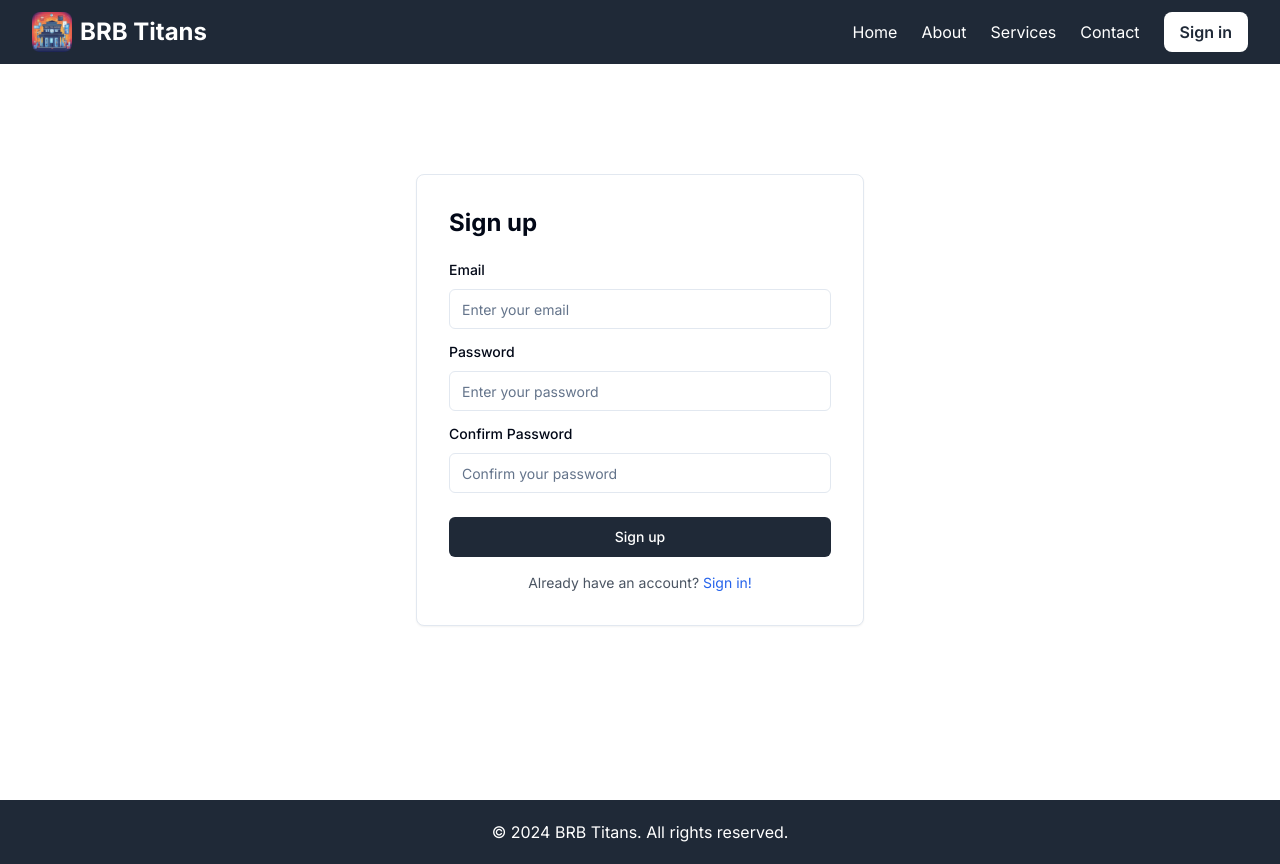
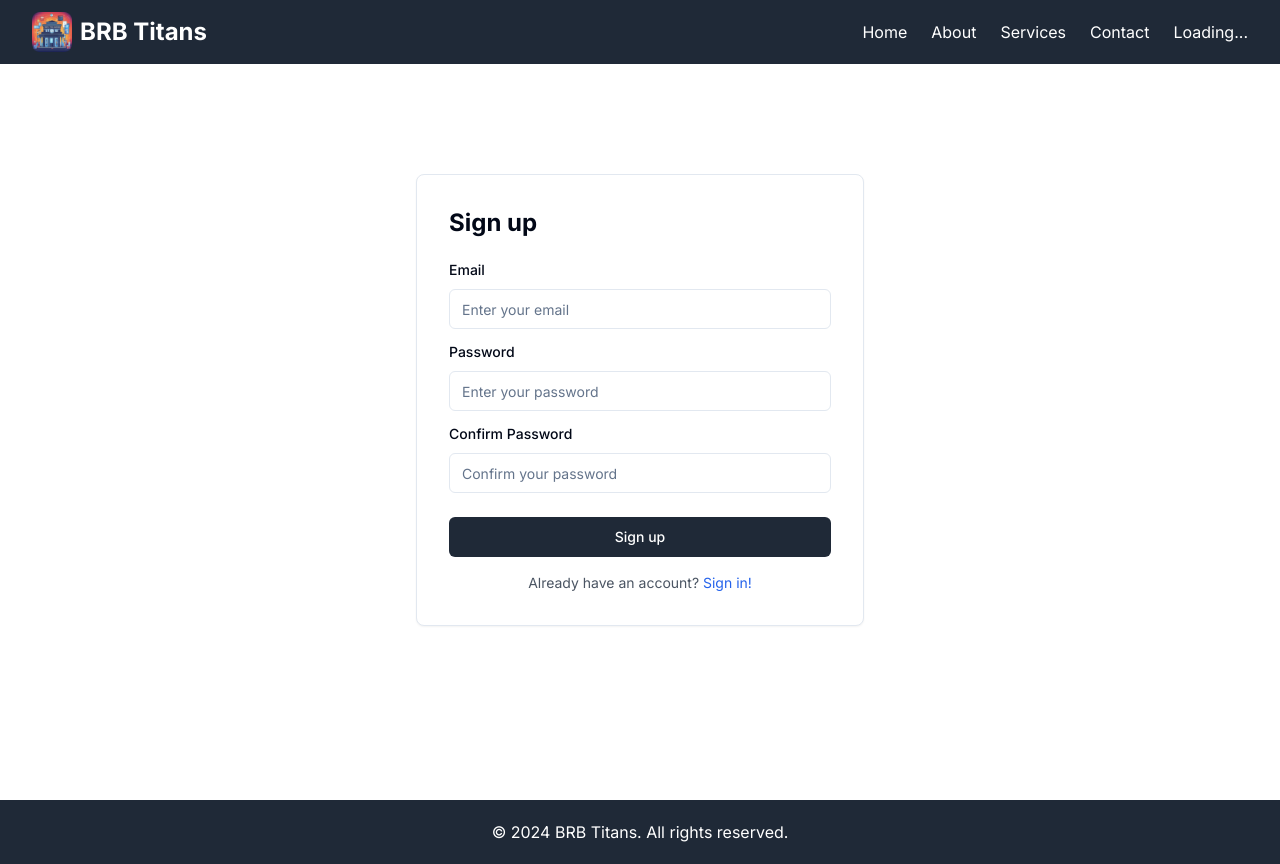
Before and after one commit to Shavkatjon-O/BRB_Hackcelerator_2024_Frontend, a Next.js app: page /sign-up in a window 1280 px wide. Built offline with nearby package versions, Linux system fonts and the light colour scheme; no server answers.

Commit message:
fix: loader in header

```diff
--- a/src/app/(home)/_components/Header.tsx
+++ b/src/app/(home)/_components/Header.tsx
@@ -7,7 +7,7 @@ import { Button } from '@/components/ui/button';
 import useUser from '@/hooks/useUser';
 
 const Header = () => {
-  const { user, loading, error } = useUser();
+  const { user, loading } = useUser();
 
   return (
     <header className="fixed top-0 right-0 left-0 z-50 h-16 bg-gray-800 text-white">
@@ -30,6 +30,9 @@ const Header = () => {
           <Link href="#" className="hover:text-gray-300">Contact</Link>
 
           {
+            {loading} ? (
+              <span>Loading...</span>
+            ) : (
               user ? (
                 <div className='space-x-1'>
                   <Link href="/sign-out">
@@ -47,6 +50,7 @@ const Header = () => {
                   Sign in
                 </Link>
               )
+            )
           }
 
         </nav>
```
Lines whose indentation alone changed are shown as unchanged.
